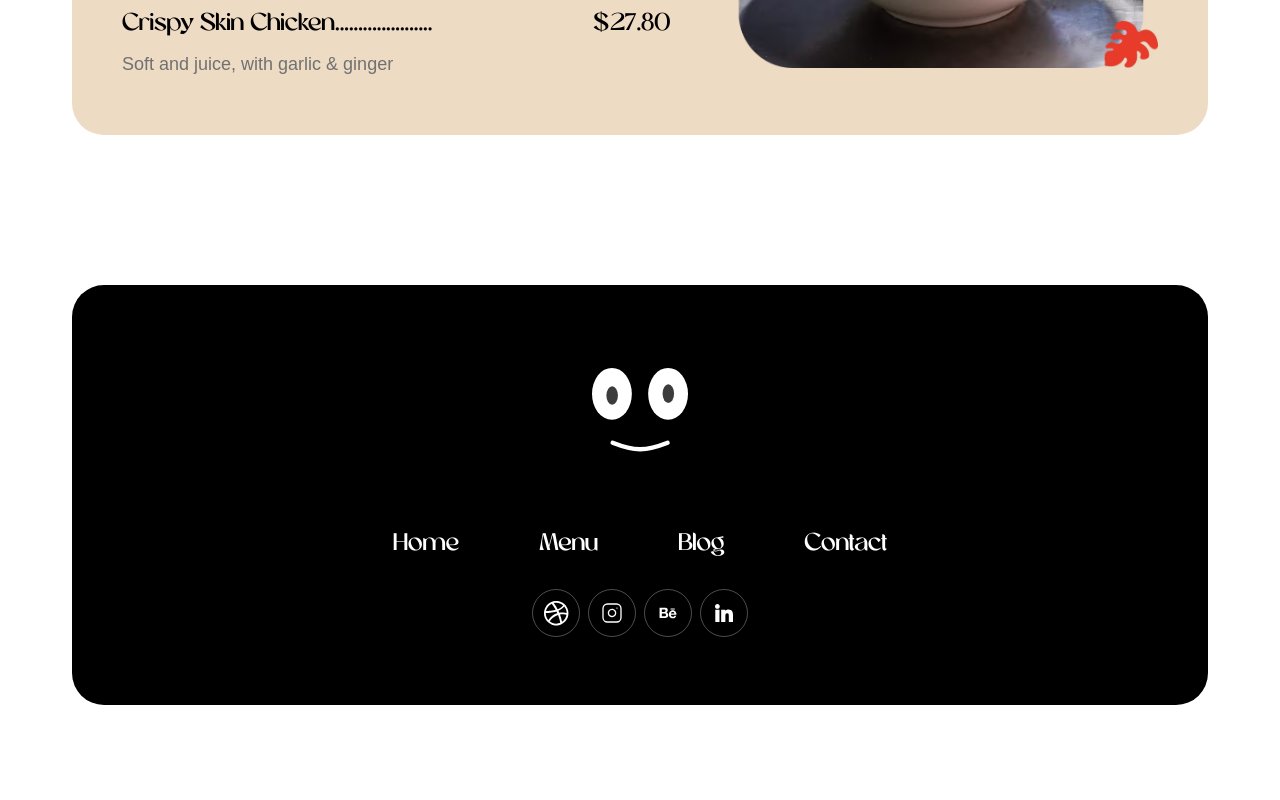
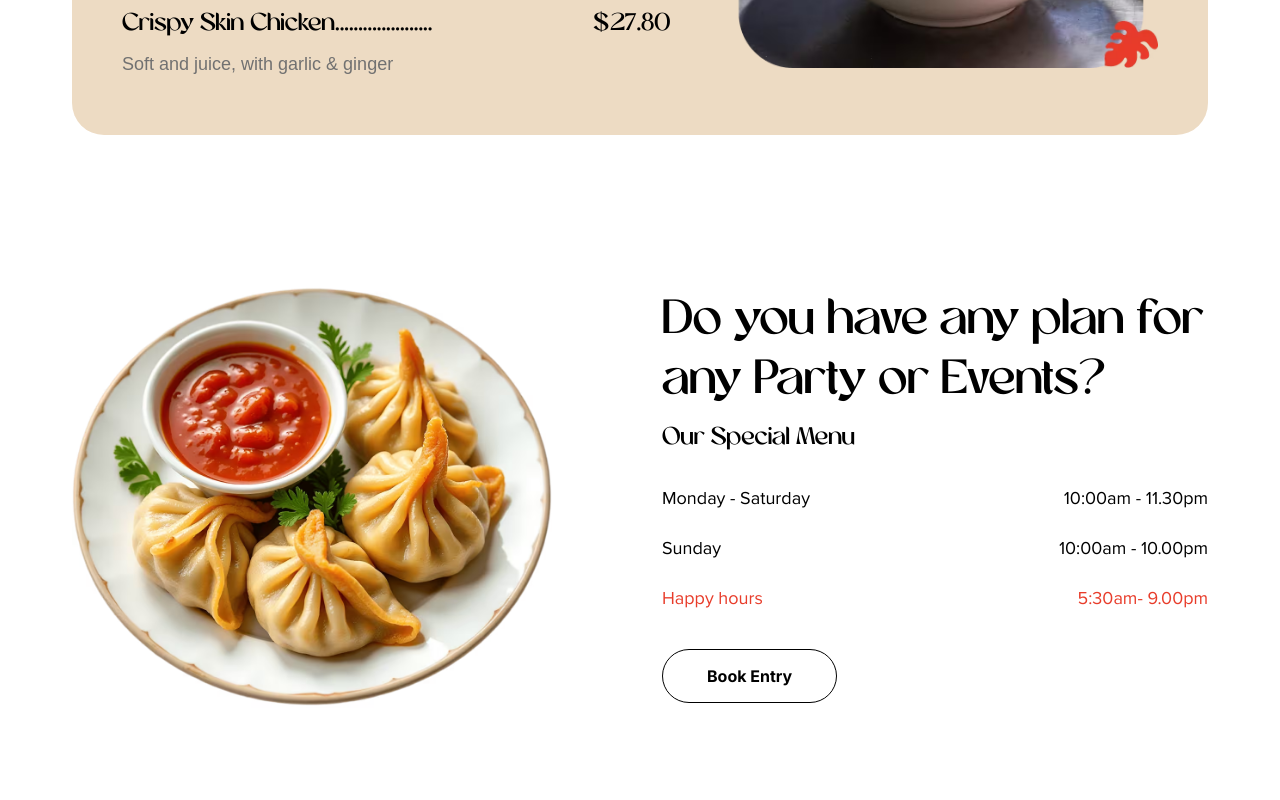
Before and after one commit to Ultroneous-Technologies-LLP/restaurant-landing-page, a Next.js app: page / in a window 1280 px wide. Shown: the part 5620-6420 px from the top of the page. Built offline with nearby package versions, Linux system fonts and the light colour scheme; a web font is replaced by a local one.

Commit message:
feat: created any plan section

```diff
--- a/src/app/page.tsx
+++ b/src/app/page.tsx
@@ -1,6 +1,7 @@
 import data from "@/content/home-page-layout.json";
 import { homeLayoutTypes } from "@/components/home/types";
 import {
+  AnyPlan,
   EatingWell,
   ExtraordinaryExperience,
   Hero,
@@ -17,6 +18,7 @@ const Home = () => {
     mostPopularDishesSection,
     extraordinaryExperienceSection,
     ourSpecialMenuSection,
+    anyPlanSection,
   }: homeLayoutTypes = data;
 
   return (
@@ -27,6 +29,7 @@ const Home = () => {
       <MostPopularDishes {...mostPopularDishesSection} />
       <ExtraordinaryExperience {...extraordinaryExperienceSection} />
       <OurSpecialMenu {...ourSpecialMenuSection} />
+      <AnyPlan {...anyPlanSection} />
     </>
   );
 };
--- /dev/null
+++ b/src/components/home/AnyPlan.tsx
@@ -0,0 +1,65 @@
+import clsx from "clsx";
+import { FC } from "react";
+import Link from "next/link";
+import Image from "next/image";
+
+import { Container } from "@/components/common";
+
+import { AnyPlanSection } from "./types";
+
+export const AnyPlan: FC<AnyPlanSection> = ({
+  button,
+  image,
+  openingHour,
+  title,
+}) => {
+  return (
+    <Container className="py-20 md:py-30 xl:py-37.5 px-4 md:px-6 xl:px-18 md:grid md::grid-cols-2 md:gap-x-12 xl:gap-x-27.5 md:auto-rows-auto items-center">
+      <div className="md:col-start-2 md:col-end-3 md:row-start-1 md:row-end-2 h-fit md:max-w-87.5 xl:max-w-136.5 xl:w-full">
+        <h2 className="font-eugusto text-3xl/12 xl:text-5xl/15 text-center md:text-start">
+          <span>{title}</span>
+        </h2>
+      </div>
+      <div className="md:col-start-1 md:col-end-2 md:row-start-1 md:row-end-3 py-8 md:py-0">
+        <Image
+          src={image.src}
+          alt={image.alt}
+          width={558}
+          height={492}
+          className="mx-auto"
+        />
+      </div>
+      <div className="md:col-start-2 md:col-end-3 md:row-start-2 md:row-end-3">
+        <p className="font-eugusto text-xl/7.5 xl:text-2xl/7.5 pb-4 md:pb-6 xl:pb-7.5">
+          <span>{openingHour.title}</span>
+        </p>
+        <div className="space-y-5 pb-8 md:pb-6 xl:pb-9">
+          {openingHour.openingHours.map(({ day, id, timing }, index) => (
+            <div
+              //   className=""
+              className={clsx(
+                "flex justify-between font-proximaNova text-sm/5 xl:text-lg/7.5",
+                {
+                  "text-primary-red":
+                    index === openingHour.openingHours.length - 1,
+                  "text-black": index !== openingHour.openingHours.length - 1,
+                }
+              )}
+              key={id}
+            >
+              <span>{day}</span>
+              <span>{timing}</span>
+            </div>
+          ))}
+        </div>
+        <Link
+          className="font-inter font-bold py-4.5 md:px-6 xl:px-11 text-base/4 border border-black w-full md:w-fit rounded-full xl:rounded-4xl inline-block
+        hover:border-transparent hover:bg-black hover:text-white transition-colors duration-500 ease-in-out"
+          href={button.href}
+        >
+          {button.label}
+        </Link>
+      </div>
+    </Container>
+  );
+};
--- a/src/components/home/index.ts
+++ b/src/components/home/index.ts
@@ -4,3 +4,4 @@ export * from './QualityComes'
 export * from './MostPopularDishes'
 export * from './ExtraordinaryExperience'
 export * from './OurSpecialMenu'
+export * from './AnyPlan'
--- a/src/components/home/types.ts
+++ b/src/components/home/types.ts
@@ -118,11 +118,30 @@ export interface OurSpecialMenuSection {
   tabs: TabType[];
 }
 
+interface OpeningHours {
+  id: number;
+  day: string;
+  timing: string;
+}
+
+interface OpeningHour {
+  title: string;
+  openingHours: OpeningHours[];
+}
+
+export interface AnyPlanSection {
+  image: image;
+  title: string;
+  openingHour: OpeningHour;
+  button: Cta;
+}
+
 export interface homeLayoutTypes {
   heroSection: HeroData;
   eatingWellSection: EatingWellData;
   extraordinaryExperienceSection: ExtraordinaryExperienceData;
-  qualityComesSection: QualityComesData
-  mostPopularDishesSection: MostPopularDishesData
-  ourSpecialMenuSection:OurSpecialMenuSection
+  qualityComesSection: QualityComesData;
+  mostPopularDishesSection: MostPopularDishesData;
+  ourSpecialMenuSection: OurSpecialMenuSection;
+  anyPlanSection: AnyPlanSection;
 }
--- a/src/content/home-page-layout.json
+++ b/src/content/home-page-layout.json
@@ -379,5 +379,37 @@
         }
       }
     ]
+  },
+  "anyPlanSection": {
+    "title": "Do you have any plan for any Party or Events?",
+    "image": {
+      "id": 1,
+      "src": "/assets/images/traditional-newari-momos.avif",
+      "alt": "newari-momos"
+    },
+    "openingHour": {
+      "title": "Our Special Menu",
+      "openingHours": [
+        {
+          "id": 1,
+          "day": "Monday - Saturday",
+          "timing": "10:00am - 11.30pm"
+        },
+        {
+          "id": 2,
+          "day": "Sunday",
+          "timing": "10:00am - 10.00pm"
+        },
+        {
+          "id": 3,
+          "day": "Happy hours",
+          "timing": "5:30am- 9.00pm"
+        }
+      ]
+    },
+    "button": {
+      "label": "Book Entry",
+      "href": "/"
+    }
   }
 }
```
Also changed, not shown: public/assets/images/traditional-newari-momos.avif (added).
